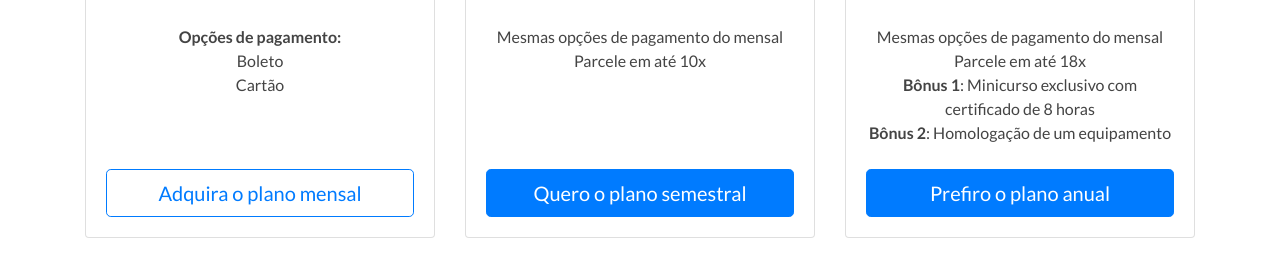
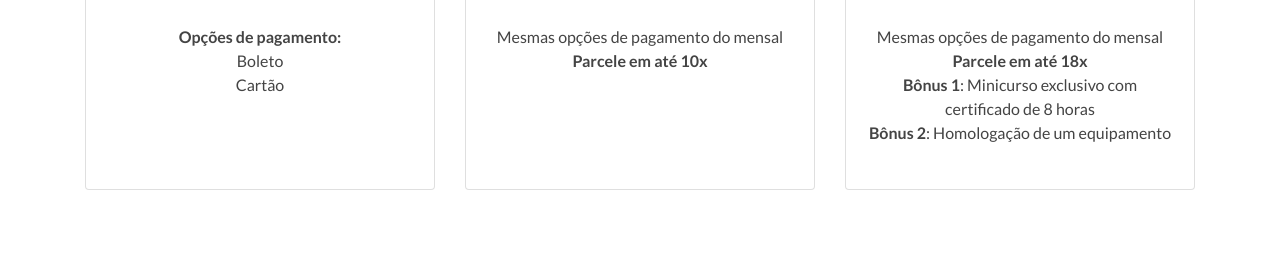
Before and after one commit to matheus-pessoa16/dronevalk-site, a plain HTML site: page anuncie.html in a window 1280 px wide. Shown: the part 326-587 px from the top of the page. Drawn offline with nearby package versions, Linux system fonts and the light colour scheme.

Commit message:
desabilitando botões de pagamento

```diff
--- a/anuncie.html
+++ b/anuncie.html
@@ -81,7 +81,7 @@
                         <li>Boleto</li>
                         <li>Cartão</li>
                         </ul>
-                        <button type="button" class="btn btn-lg btn-block btn-outline-primary mt-auto">Adquira o plano mensal</button>
+                        <!-- <button type="button" class="btn btn-lg btn-block btn-outline-primary mt-auto">Adquira o plano mensal</button> -->
                     </div>
                 </div>
                 <div class="card mb-4 box-shadow">
@@ -92,11 +92,11 @@
                         <h1 class="card-title pricing-card-title">$60 <small class="text-muted">/ sem</small></h1>
                         <ul class="list-unstyled mt-3 mb-4">
                         <li>Mesmas opções de pagamento do mensal</li>
-                        <li>Parcele em até 10x</li>
+                        <li><b>Parcele em até 10x</b></li>
                         <li></li>
                         <li></li>
                         </ul>
-                        <button type="button" class="btn btn-lg btn-block btn-primary mt-auto">Quero o plano semestral</button>
+                        <!-- <button type="button" class="btn btn-lg btn-block btn-primary mt-auto">Quero o plano semestral</button> -->
                     </div>
                 </div>
                 <div class="card mb-4 box-shadow">
@@ -107,11 +107,11 @@
                         <h1 class="card-title pricing-card-title">$120 <small class="text-muted">/ ano</small></h1>
                         <ul class="list-unstyled mt-3 mb-4">
                         <li>Mesmas opções de pagamento do mensal</li>
-                        <li>Parcele em até 18x</li>
+                        <li><b>Parcele em até 18x</b></li>
                         <li><b>Bônus 1</b>: Minicurso exclusivo com certificado de 8 horas</li>
                         <li><b>Bônus 2</b>: Homologação de um equipamento</li>
                         </ul>
-                        <button type="button" class="btn btn-lg btn-block btn-primary mt-auto">Prefiro o plano anual</button>
+                        <!-- <button type="button" class="btn btn-lg btn-block btn-primary mt-auto">Prefiro o plano anual</button> -->
                     </div>
                 </div>
             </div>
```
